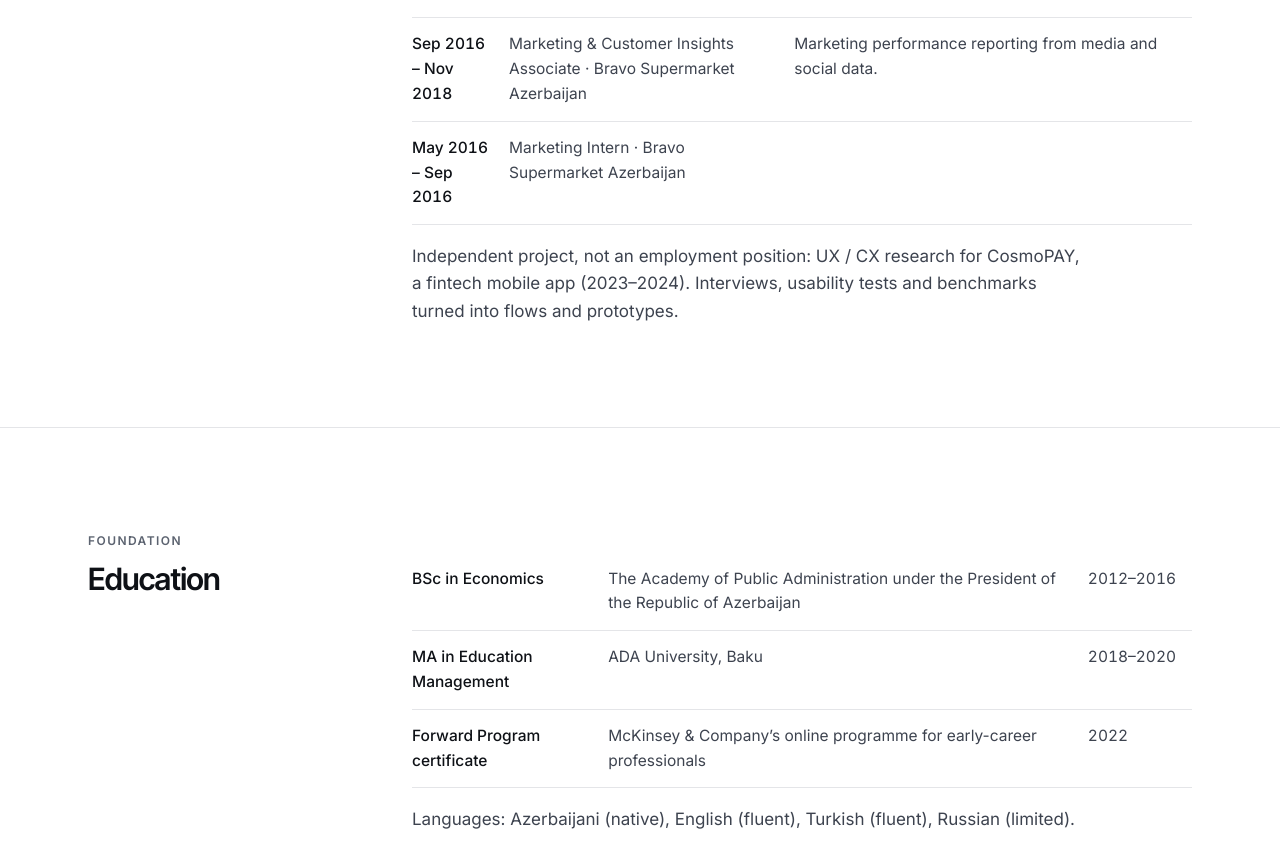
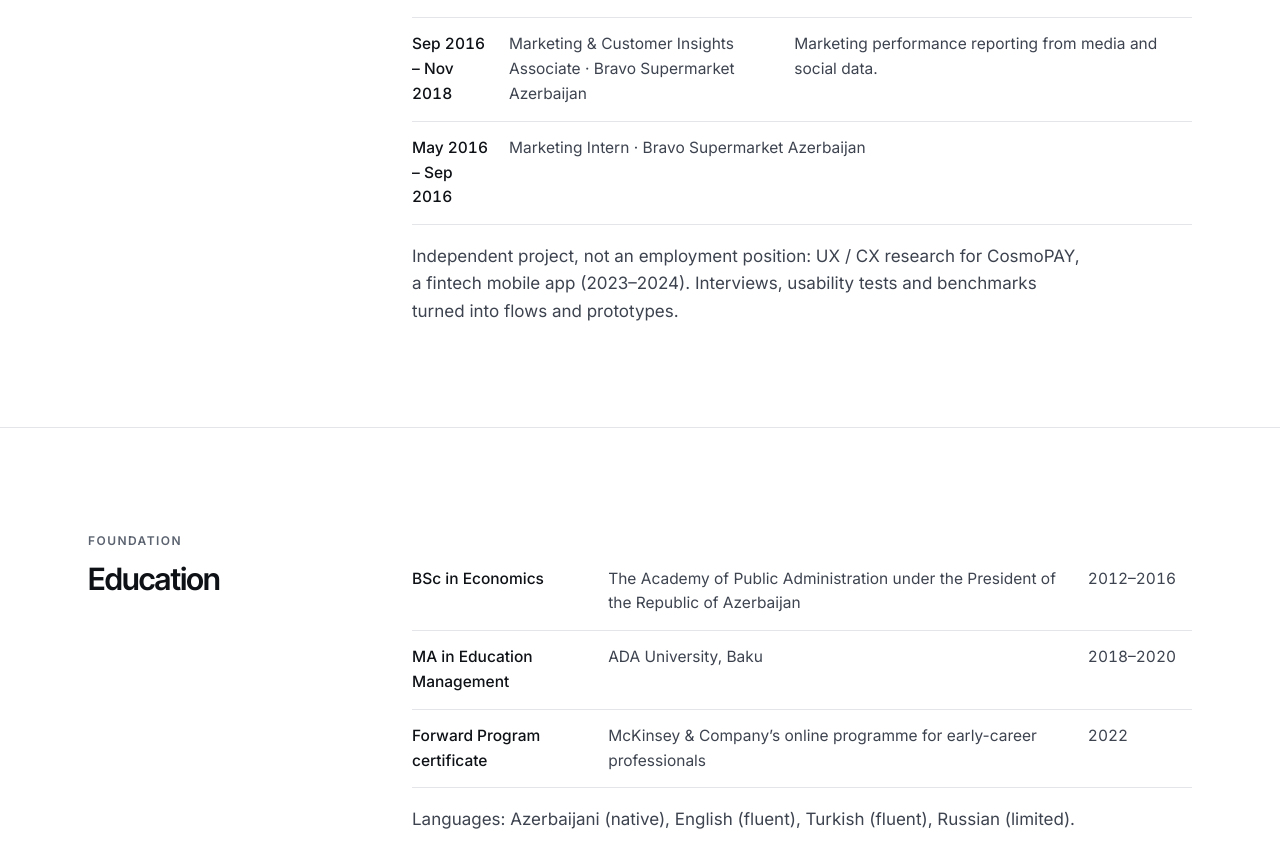
Before and after one commit to khanimazimli/khanimazimli.github.io, a plain HTML site: page about/index.html in a window 1280 px wide. Shown: the part 1260-2127 px from the top of the page. Drawn offline with Linux system fonts and the light colour scheme.

Commit message:
About: remove the empty cell from the Bravo internship row
Co-Authored-By: Claude Opus 5.5 <noreply@anthropic.com>
Claude-Session: https://claude.ai/code/session_015BX1Jsqp7ZgqKR99iEH6uH

```diff
--- a/about/index.html
+++ b/about/index.html
@@ -64,7 +64,7 @@
             <tr><td class="num">Oct 2019 – Jun 2024</td><td>Communications-External Relations/Publishing Officer · The International School of Azerbaijan</td><td>Admissions journey, communications and digital channels for an international school.</td></tr>
             <tr><td class="num">Jun 2019 – Oct 2019</td><td>Marketing Specialist · European Azerbaijan School</td><td>Admissions outreach and bilingual content.</td></tr>
             <tr><td class="num">Sep 2016 – Nov 2018</td><td>Marketing &amp; Customer Insights Associate · Bravo Supermarket Azerbaijan</td><td>Marketing performance reporting from media and social data.</td></tr>
-            <tr><td class="num">May 2016 – Sep 2016</td><td>Marketing Intern · Bravo Supermarket Azerbaijan</td><td></td></tr>
+            <tr><td class="num">May 2016 – Sep 2016</td><td colspan="2">Marketing Intern · Bravo Supermarket Azerbaijan</td></tr>
           </tbody>
         </table>
         <p style="margin-top:18px" class="muted">Independent project, not an employment position: UX / CX research for CosmoPAY, a fintech mobile app (2023–2024). Interviews, usability tests and benchmarks turned into flows and prototypes.</p>
```
